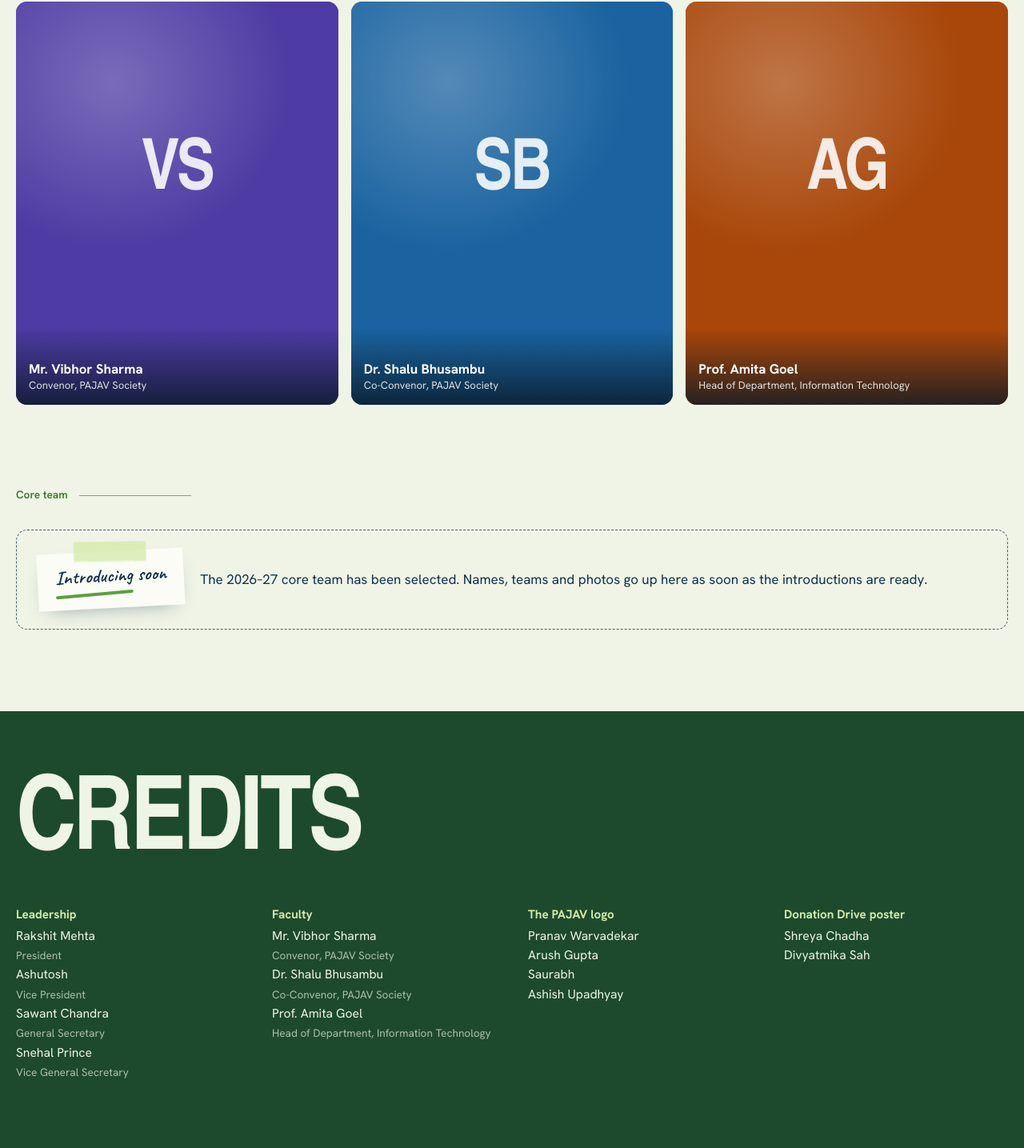
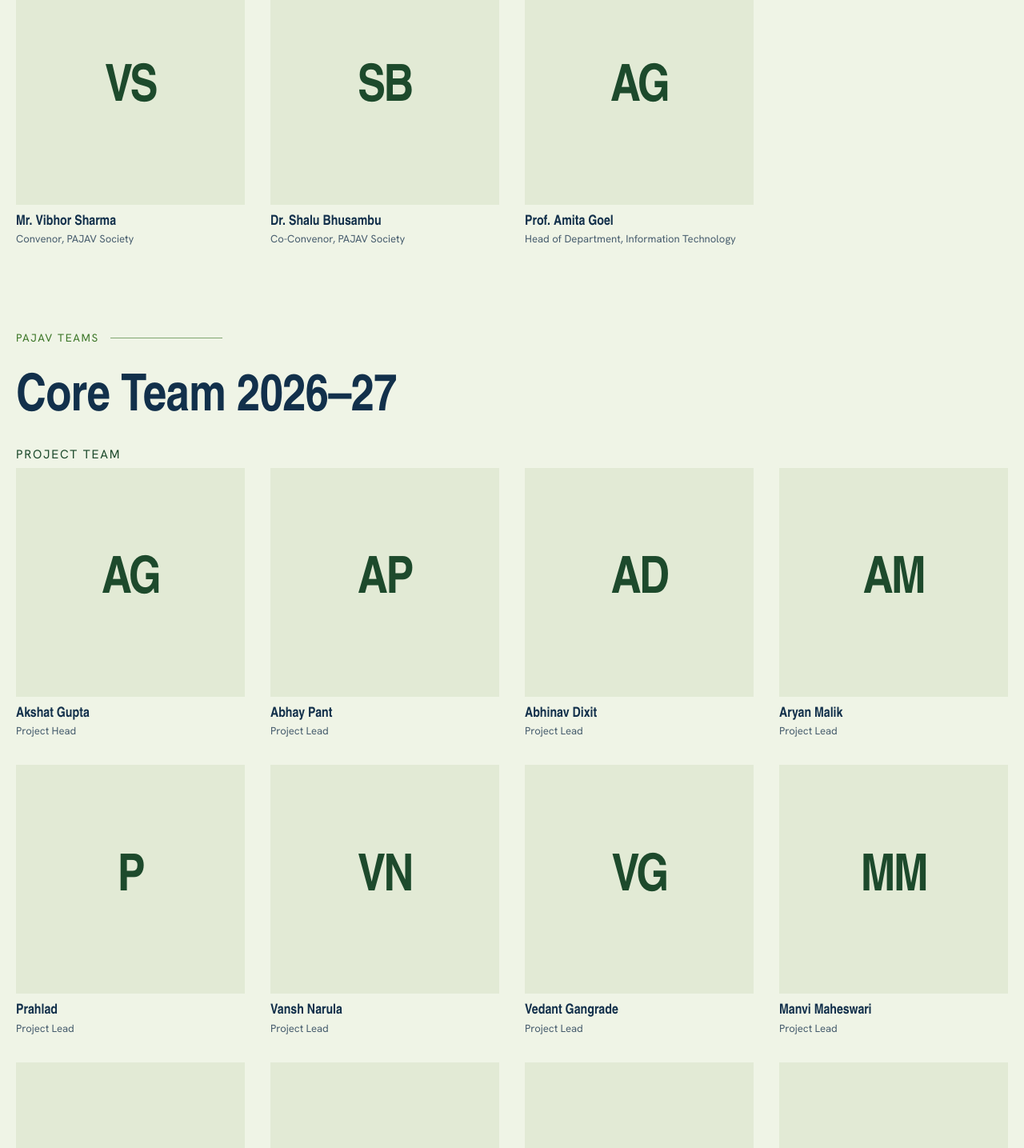
Before and after one commit to PAJAV-MAIT/PAJAV-Web, a React (Vite) app: page /people in a window 1280 px wide. Shown: the part 1020-2455 px from the top of the page at 80% size. Built offline with nearby package versions, Linux system fonts and the light colour scheme; a web font is replaced by a local one.

Commit message:
Add PAJAV core team members (#2)
* Add 2026-27 PAJAV core team members

* Improve People section content and profiles

* Redesign People and Credits sections

* Finalize People and Credits redesign

---------

Co-authored-by: Aryan-GH7 <225358867+Aryan-GH7@users.noreply.github.com>

```diff
--- a/src/components/People.jsx
+++ b/src/components/People.jsx
@@ -1,18 +1,25 @@
-// People components.
-//   LeaderCard — ABC leader card: rounded, name over the image; flips on hover.
-// Without photos the front shows initials and the back shows the role in
-// handwriting, so the flip still works before photos arrive.
+// Editorial profile cards for the People page.
+import { useState } from "react";
 import { elementFor, initials } from "../lib/format";
 
-function Flip({ person }) {
+export function LeaderCard({ person, onOpen }) {
+  const [flipped, setFlipped] = useState(false);
+
   return (
-    <span className="flip" aria-hidden="true">
+    <article className="leader" data-el={elementFor(person.name)} data-flipped={flipped}>
+      <button
+        type="button"
+        className="leader__flip"
+        aria-label={`${flipped ? "Show portrait of" : "Flip profile for"} ${person.name}`}
+        aria-pressed={flipped}
+        onClick={() => setFlipped((current) => !current)}
+      >
         <span className="flip__inner">
           <span className="flip__face flip__front">
             {person.photo ? (
               <img src={person.photo} alt="" loading="lazy" />
             ) : (
-            <span className="flip__initials">{initials(person.name)}</span>
+              <span className="leader__initials">{initials(person.name)}</span>
             )}
           </span>
           <span className="flip__face flip__back">
@@ -23,19 +30,12 @@ function Flip({ person }) {
             )}
           </span>
         </span>
-    </span>
-  );
-}
-
-export function LeaderCard({ person, onOpen }) {
-  return (
-    <button type="button" className="leader" data-el={elementFor(person.name)} onClick={() => onOpen(person)}>
-      <Flip person={person} />
-      <span className="leader__cap">
+      </button>
+      <button type="button" className="leader__cap" onClick={() => onOpen(person)}>
         <span className="leader__name">{person.name}</span>
         <span className="leader__role">{person.role}</span>
-      </span>
       </button>
+    </article>
   );
 }
 
--- a/src/data/team.js
+++ b/src/data/team.js
@@ -23,9 +23,60 @@ export const faculty = [
   { name: "Prof. Amita Goel", role: "Head of Department, Information Technology" },
 ];
 
-// The core team, grouped by team. Add groups as they are formed, e.g.
-//   { team: "Tech", members: [{ name: "…", role: "Lead" }, { name: "…" }] },
-// While this list is empty the People page says the core team is coming soon.
-export const coreTeams = [];
+// The core team, grouped by department. Member details are transcribed from
+// the 2026–27 Core Team Attendance Record; missing photos use the initials fallback.
+export const coreTeams = [
+  {
+    team: "Project Team",
+    description: "Leads and mentors student projects, helping teams shape ideas into working builds.",
+    members: [
+      { name: "Akshat Gupta", role: "Project Head", year: "3rd year, CSE" },
+      { name: "Abhay Pant", role: "Project Lead", year: "3rd year, IT" },
+      { name: "Abhinav Dixit", role: "Project Lead", year: "2nd year, CSE" },
+      { name: "Aryan Malik", role: "Project Lead", year: "2nd year, CSE" },
+      { name: "Prahlad", role: "Project Lead", year: "2nd year, IT" },
+      { name: "Vansh Narula", role: "Project Lead", year: "2nd year, CSE" },
+      { name: "Vedant Gangrade", role: "Project Lead", year: "2nd year, CSE" },
+      { name: "Manvi Maheswari", role: "Project Lead", year: "3rd year" },
+      { name: "Aryan Gupta", role: "Project Mentor", year: "2nd year, CSE" },
+      { name: "Kunj Gupta", role: "Project Mentor", year: "3rd year, CSE" },
+      { name: "Abhay Raj Singh", role: "Project Mentor", year: "3rd year, IT" },
+      { name: "Satyam", role: "Project Mentor", year: "2nd year" },
+    ],
+  },
+  {
+    team: "Events & Workshop Team",
+    description: "Plans PAJAV events and workshops, coordinating logistics and hands-on learning.",
+    members: [
+      { name: "Saptarshi Senapati", role: "Events & Workshop Head", year: "2nd year, ME" },
+      { name: "Gautam Mishra", role: "Events & Logistics Coordinator", year: "2nd year, CST" },
+      { name: "Pushkar Raghav", role: "Events & Learning Coordinator", year: "2nd year, IT" },
+      { name: "Shefali Khurana", role: "Events & Learning Coordinator", year: "2nd year, IT" },
+      { name: "Mohit Yadav", role: "Events & Logistics Coordinator", year: "3rd year, IT" },
+    ],
+  },
+  {
+    team: "PR & Outreach Team",
+    description: "Shares PAJAV’s work through creative content, documentation, social media and outreach.",
+    members: [
+      { name: "Kanika Ahlawat", role: "PR & Outreach Head", year: "4th year, IT" },
+      { name: "Ranvir Singh", role: "Creative Lead", year: "2nd year, IT" },
+      { name: "Sumit Kumar", role: "Social Media Lead", year: "2nd year, CST" },
+      { name: "Debopam Sarkar", role: "Documentation Lead", year: "2nd year, IT" },
+      { name: "Sarthak Brar", role: "Editing Lead", year: "2nd year, CSE" },
+      { name: "Rahul Kumar", role: "Content & Copywriter Lead", year: "2nd year, CSE" },
+      { name: "Mohit Saini", role: "Outreach Lead", year: "2nd year, IT" },
+    ],
+  },
+  {
+    team: "Finance & Records Team",
+    description: "Maintains society records and databases, and coordinates finance-related work.",
+    members: [
+      { name: "Saksham Saharan", role: "Database Head", year: "2nd year, CSE" },
+      { name: "Vansh Vats", role: "Records Coordinator", year: "2nd year, CSE" },
+      { name: "Sohail", role: "Finance Coordinator", year: "2nd year, IT" },
+    ],
+  },
+];
 
 export const session = "2026–27";
--- a/src/index.css
+++ b/src/index.css
@@ -1761,11 +1761,7 @@ svg.i {
   list-style: none;
   display: grid;
   grid-template-columns: repeat(4, minmax(0, 1fr));
-  gap: 16px;
-}
-
-.leaders--3 {
-  grid-template-columns: repeat(3, minmax(0, 1fr));
+  gap: clamp(18px, 2.5vw, 32px);
 }
 
 .leaders > li {
@@ -1774,89 +1770,21 @@ svg.i {
 }
 
 .leader {
+  width: 100%;
+  color: var(--navy);
+}
+
+.leader__flip {
   position: relative;
-  border-radius: var(--r);
+  display: block;
+  width: 100%;
+  aspect-ratio: 1;
+  padding: 0;
+  border: 0;
   overflow: hidden;
-  aspect-ratio: 4 / 5;
-  background: var(--c);
-  color: #fff;
-  border: 0;
-  padding: 0;
+  background: var(--mint-2);
   cursor: pointer;
-  text-align: left;
-  width: 100%;
-}
-
-.leader__cap {
-  position: absolute;
-  left: 0;
-  right: 0;
-  bottom: 0;
-  padding: 40px 16px 14px;
-  background: linear-gradient(transparent, rgb(10 25 38 / 0.82));
-  z-index: 2;
-}
-
-.leader__name {
-  display: block;
-  font-weight: 700;
-  font-size: 1.05rem;
-  line-height: 1.2;
-}
-
-.leader__role {
-  display: block;
-  font-size: 0.82rem;
-  opacity: 0.85;
-}
-
-@media (max-width: 900px) {
-  .leaders,
-  .leaders--3 {
-    grid-template-columns: repeat(2, minmax(0, 1fr));
-  }
-}
-
-@media (max-width: 580px) {
-  .leaders,
-  .leaders--3 {
-    grid-template-columns: 1fr;
-  }
-}
-
-.soon {
-  display: grid;
-  grid-template-columns: auto 1fr;
-  gap: 20px;
-  align-items: center;
-  padding: 26px;
-  border: 1.5px dashed var(--navy-2);
-  border-radius: var(--r);
-}
-
-.soon .note {
-  font-size: 1.5rem;
-}
-
-@media (max-width: 600px) {
-  .soon {
-    grid-template-columns: 1fr;
-  }
-}
-
-/* ───────────────────────── UW second-photo flip (people) ── */
-
-.flip {
-  display: block;
-  position: relative;
-  aspect-ratio: 1 / 1;
   perspective: 1000px;
-}
-
-.leader .flip {
-  position: absolute;
-  inset: 0;
-  aspect-ratio: auto;
 }
 
 .flip__inner {
@@ -1867,9 +1795,15 @@ svg.i {
   transition: transform 0.6s var(--ease);
 }
 
-.leader:hover .flip__inner,
-.leader:focus-visible .flip__inner {
+.leader__flip:focus-visible .flip__inner,
+.leader[data-flipped="true"] .flip__inner {
   transform: rotateY(180deg);
+}
+
+@media (hover: hover) and (pointer: fine) {
+  .leader:hover .flip__inner {
+    transform: rotateY(180deg);
+  }
 }
 
 .flip__face {
@@ -1883,95 +1817,177 @@ svg.i {
 }
 
 .flip__face img {
+  display: block;
   width: 100%;
   height: 100%;
   object-fit: cover;
-}
-
-/* UW: black-and-white portrait on the front, colour on the back */
-.flip__front img {
-  filter: grayscale(1) contrast(1.05);
+  filter: grayscale(100%);
 }
 
 .flip__back {
   transform: rotateY(180deg);
-  background: var(--c-ink);
-}
-
-.leader .flip__front {
-  background:
-    radial-gradient(80% 60% at 30% 20%, color-mix(in srgb, white 25%, transparent), transparent 70%),
-    var(--c-ink);
-}
-
-.leader .flip__initials {
-  color: color-mix(in srgb, white 88%, transparent);
+  background: var(--forest);
+  color: var(--lime);
+}
+
+.leader__initials {
   font-family: var(--font-display);
-  font-weight: 900;
-  font-variation-settings: "wdth" 125;
-  font-size: clamp(3rem, 7vw, 5.5rem);
-  letter-spacing: -0.03em;
-  margin-bottom: 18%;
-}
-
-.leader .flip__note {
+  font-size: clamp(2rem, 5vw, 4.5rem);
+  font-weight: 700;
+  letter-spacing: -0.04em;
+  color: var(--forest);
+}
+
+.flip__note {
+  max-width: 24ch;
   padding: 12%;
-  font-family: var(--font-hand);
+  font-family: var(--font-body);
   font-weight: 600;
-  font-size: clamp(1.5rem, 2.6vw, 2.2rem);
-  line-height: 1.05;
+  font-size: clamp(0.9rem, 1.5vw, 1.2rem);
+  line-height: 1.25;
   text-align: center;
-  color: #fff;
-  rotate: -4deg;
-  margin-bottom: 22%;
-}
-
-/* ───────────────────────────────────────────── UW credits ── */
+}
+
+.leader__cap {
+  display: block;
+  width: 100%;
+  padding: 12px 0 0;
+  border: 0;
+  background: transparent;
+  color: inherit;
+  text-align: left;
+  cursor: pointer;
+}
+
+.leader__name {
+  display: block;
+  font-family: var(--font-display);
+  font-weight: 800;
+  font-size: clamp(1rem, 1.35vw, 1.25rem);
+  line-height: 1.2;
+  color: var(--navy);
+}
+
+.leader__role {
+  display: block;
+  font-size: 0.82rem;
+  font-weight: 400;
+  color: var(--navy-2);
+}
+
+.people__core-title {
+  font-family: var(--font-display);
+  font-size: clamp(2.2rem, 5vw, 4.5rem);
+  font-weight: 800;
+  margin-bottom: 28px;
+}
+
+.people__department {
+  margin-bottom: 40px;
+}
+
+.people__department:last-child {
+  margin-bottom: 0;
+}
+
+.people__department h3 {
+  margin-bottom: 8px;
+  font-family: var(--font-body);
+  font-size: 0.95rem;
+  font-weight: 400;
+  letter-spacing: 0.12em;
+  text-transform: uppercase;
+  color: var(--forest);
+}
+
+.people-section .label {
+  font-weight: 400;
+  letter-spacing: 0.12em;
+  text-transform: uppercase;
+}
+
+@media (max-width: 900px) {
+  .leaders {
+    grid-template-columns: repeat(2, minmax(0, 1fr));
+  }
+}
+
+@media (max-width: 580px) {
+  .leaders {
+    grid-template-columns: repeat(2, minmax(0, 1fr));
+    gap: 20px 14px;
+  }
+
+  .leader__name {
+    font-size: 0.95rem;
+  }
+}
+
+/* ───────────────────────────────────────────── PAJAV credits ── */
 
 .credits-block {
   background: var(--forest);
-  color: var(--on-dark);
+  color: var(--mint);
   padding-block: clamp(48px, 7vw, 96px);
 }
 
 .credits-block h2 {
-  font-size: clamp(3rem, 10vw, 8rem);
-  font-weight: 900;
-  font-variation-settings: "wdth" 125;
-  line-height: 0.85;
-  letter-spacing: -0.035em;
+  font-family: var(--font-display);
+  font-size: clamp(3.5rem, 6vw, 5.5rem);
+  font-weight: 800;
+  font-variation-settings: "wdth" 100;
+  line-height: 0.95;
+  letter-spacing: -0.025em;
   text-transform: uppercase;
   margin-bottom: clamp(28px, 4vw, 48px);
 }
 
 .credits {
-  columns: 4 220px;
-  column-gap: 40px;
-}
-
-.credits section {
-  break-inside: avoid;
-  margin-bottom: 28px;
+  display: grid;
+  grid-template-columns: repeat(3, minmax(0, 1fr));
+  gap: 32px clamp(20px, 3vw, 44px);
+}
+
+.credits__item {
+  padding-top: 16px;
+  border-top: 1px solid color-mix(in srgb, var(--lime) 45%, transparent);
 }
 
 .credits h3 {
   font-family: var(--font-body);
-  font-size: 0.95rem;
+  font-size: 0.98rem;
   font-weight: 700;
-  letter-spacing: 0;
   color: var(--lime);
-  margin-bottom: 6px;
-}
-
-.credits ul {
-  list-style: none;
+  margin-bottom: 8px;
+}
+
+.credits p {
+  max-width: 38ch;
+  color: var(--mint);
   font-size: 0.98rem;
   line-height: 1.55;
 }
 
-.credits li span {
-  color: var(--on-dark-2);
-  font-size: 0.85rem;
+.credits .credits__contributors {
+  margin-top: 8px;
+  list-style: none;
+  color: var(--lime);
+  font-size: 0.86rem;
+  line-height: 1.55;
+}
+
+@media (max-width: 760px) {
+  .credits {
+    grid-template-columns: repeat(2, minmax(0, 1fr));
+    gap: 24px;
+  }
+}
+
+@media (max-width: 520px) {
+  .credits {
+    grid-template-columns: 1fr;
+    gap: 22px;
+  }
 }
 
 /* ──────────────────────────────────────────────── showcase ── */
@@ -2537,6 +2553,27 @@ dialog::backdrop {
   color: var(--navy-2);
 }
 
+.profile__details {
+  margin-top: 20px;
+  display: grid;
+  gap: 12px;
+}
+
+.profile__details > div {
+  display: grid;
+  grid-template-columns: minmax(150px, 0.7fr) 1fr;
+  gap: 12px;
+}
+
+.profile__details dt {
+  font-weight: 700;
+  color: var(--navy-2);
+}
+
+.profile__details dd {
+  margin: 0;
+}
+
 .profile__more {
   margin-top: 20px;
   display: grid;
@@ -2548,6 +2585,21 @@ dialog::backdrop {
   gap: 18px;
   flex-wrap: wrap;
   font-weight: 600;
+}
+
+@media (max-width: 520px) {
+  .profile__top {
+    gap: 12px;
+  }
+
+  .profile__name {
+    font-size: 1.45rem;
+  }
+
+  .profile__details > div {
+    grid-template-columns: 1fr;
+    gap: 2px;
+  }
 }
 
 .lightbox {
--- a/src/pages/People.jsx
+++ b/src/pages/People.jsx
@@ -3,84 +3,79 @@ import { coreTeams, faculty, leadership, session } from "../data/team";
 import { showcase } from "../data/showcase";
 import { Portrait } from "../components/People";
 import PersonDialog from "../components/PersonDialog";
-import { Label, Note, PageTitle } from "../components/ui";
+import { Label, PageTitle } from "../components/ui";
+
+const logoContributors = showcase.find((work) => work.id === "logo")?.credits || [];
+const donationPosterContributors = showcase.find((work) => work.id === "donation-poster")?.credits || [];
+
+const credits = [
+  {
+    title: "The PAJAV Logo",
+    contributors: logoContributors,
+  },
+  {
+    title: "Donation Drive Poster",
+    contributors: donationPosterContributors,
+  },
+  {
+    title: "Green Map",
+  },
+];
 
 export default function People() {
   const [person, setPerson] = useState(null);
-  const hasCore = coreTeams.some((t) => t.members?.length);
-
-  // UW-style credits: everyone who made PAJAV happen, grouped by role
-  const credits = [
-    { title: "Leadership", people: leadership.map((p) => [p.name, p.role]) },
-    { title: "Faculty", people: faculty.map((p) => [p.name, p.role]) },
-    ...coreTeams.map((t) => ({ title: t.team, people: t.members.map((m) => [m.name, m.role]) })),
-    ...showcase
-      .filter((w) => w.credits.length)
-      .map((w) => ({ title: w.title, people: w.credits.map((n) => [n]) })),
-  ];
 
   return (
     <>
-      <PageTitle title="People">
-        The students and faculty behind PAJAV, session {session}. Select anyone to see more.
+      <PageTitle title="PEOPLE">
+        Meet the people behind PAJAV — the student leaders, passionate teams and faculty mentors working together to
+        turn ideas into impact.
       </PageTitle>
 
-      <section className="section section--tight" aria-labelledby="lead-title">
+      <section className="section section--tight people-section" aria-labelledby="lead-title">
         <div className="wrap">
-          <Label>Leadership team</Label>
+          <Label>Leadership Team</Label>
           <h2 id="lead-title" className="sr-only">
             Leadership team
           </h2>
           <ul className="leaders">
             {leadership.map((p) => (
-              <Portrait key={p.name} person={p} onOpen={setPerson} />
+              <Portrait key={p.name} person={{ ...p, department: "Leadership Team" }} onOpen={setPerson} />
             ))}
           </ul>
         </div>
       </section>
 
-      <section className="section section--tight" aria-labelledby="fac-title">
+      <section className="section section--tight people-section" aria-labelledby="fac-title">
         <div className="wrap">
-          <Label>Faculty coordinators</Label>
+          <Label>Faculty Coordinators</Label>
           <h2 id="fac-title" className="sr-only">
             Faculty coordinators
           </h2>
-          <ul className="leaders leaders--3">
+          <ul className="leaders">
             {faculty.map((p) => (
-              <Portrait key={p.name} person={p} onOpen={setPerson} />
+              <Portrait key={p.name} person={{ ...p, department: "Faculty Coordinators" }} onOpen={setPerson} />
             ))}
           </ul>
         </div>
       </section>
 
-      <section className="section section--tight" aria-labelledby="core-title">
+      <section className="section section--tight people-section" aria-labelledby="core-title">
         <div className="wrap">
-          <Label>Core team</Label>
-          <h2 id="core-title" className="sr-only">
-            Core team
+          <Label>PAJAV Teams</Label>
+          <h2 id="core-title" className="people__core-title">
+            Core Team {session}
           </h2>
-          {hasCore ? (
-            coreTeams.map((t) => (
-              <div key={t.team} style={{ marginBottom: 40 }}>
-                <h3 className="split__title" style={{ marginBottom: 16 }}>
-                  {t.team}
-                </h3>
+          {coreTeams.map((t) => (
+            <div key={t.team} className="people__department">
+              <h3>{t.team}</h3>
               <ul className="leaders">
                 {t.members.map((m) => (
                   <Portrait key={m.name} person={{ ...m, team: t.team }} onOpen={setPerson} />
                 ))}
               </ul>
             </div>
-            ))
-          ) : (
-            <div className="soon">
-              <Note>Introducing soon</Note>
-              <p>
-                The {session} core team has been selected. Names, teams and photos go up here as soon as the
-                introductions are ready.
-              </p>
-            </div>
-          )}
+          ))}
         </div>
       </section>
 
@@ -88,22 +83,16 @@ export default function People() {
         <div className="wrap">
           <h2 id="credits-title">Credits</h2>
           <div className="credits">
-            {credits.map((c) => (
-              <section key={c.title}>
-                <h3>{c.title}</h3>
-                <ul>
-                  {c.people.map(([name, role]) => (
-                    <li key={name}>
-                      {name}
-                      {role && (
-                        <>
-                          <br />
-                          <span>{role}</span>
-                        </>
-                      )}
-                    </li>
+            {credits.map((credit) => (
+              <section key={credit.title} className="credits__item">
+                <h3>{credit.title}</h3>
+                {credit.contributors?.length > 0 && (
+                  <ul className="credits__contributors">
+                    {credit.contributors.map((name) => (
+                      <li key={name}>{name}</li>
                     ))}
                   </ul>
+                )}
               </section>
             ))}
           </div>
```
Also changed, not shown: src/components/PersonDialog.jsx (+15 -1 lines). Lines whose indentation alone changed are shown as unchanged.
